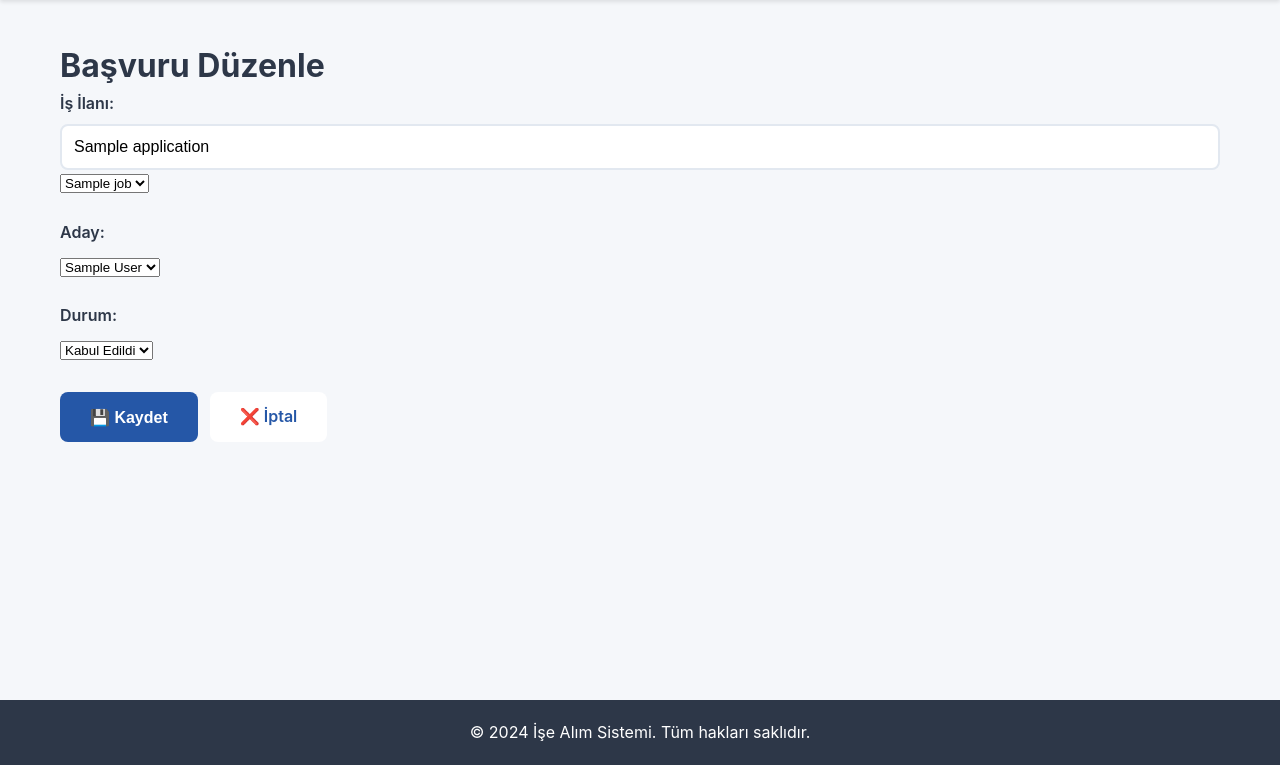
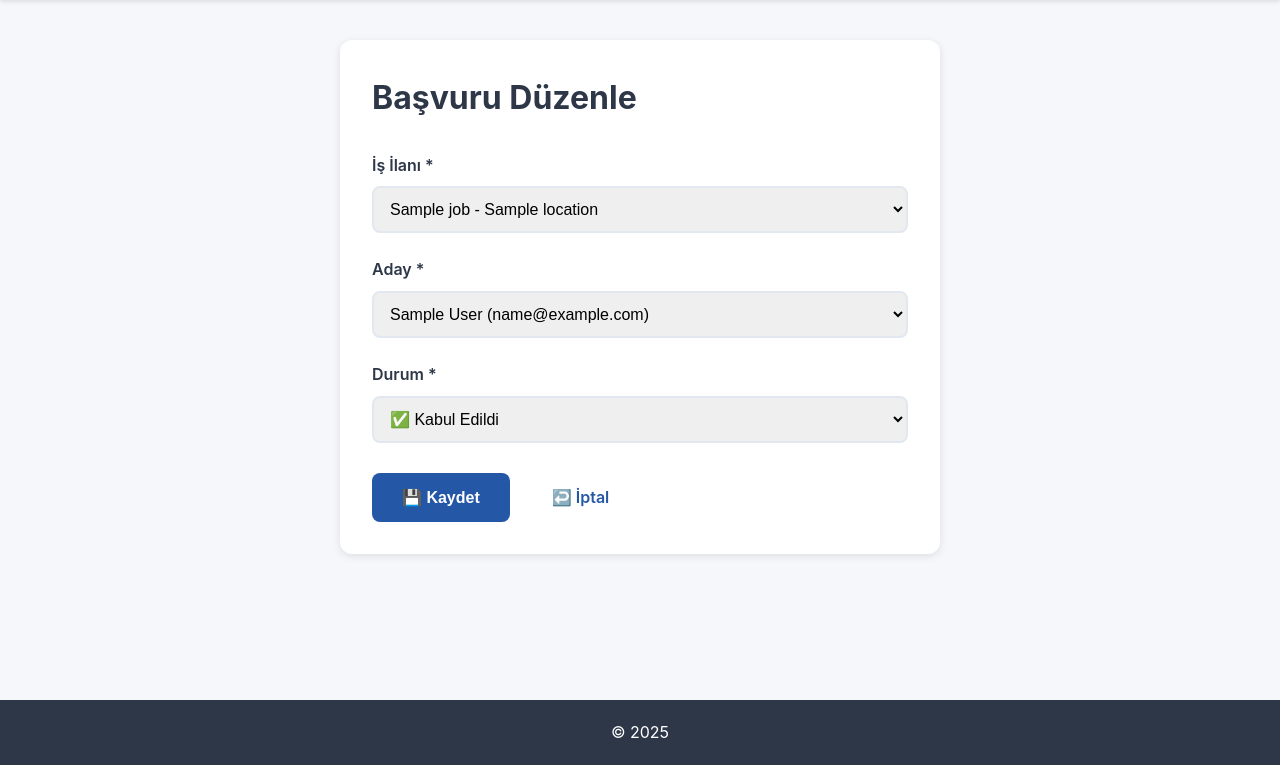
Before and after one commit to bebeyza/recruitment_system, a Django app: template recruitment_system/templates/application_form.html in a window 1280 px wide. Shown: the part 72-837 px from the top of the page. Run offline with Django 3.2, Linux system fonts and the light colour scheme; the template is opened without the code that fills it: most values are stand-ins (such as "Sample title", 1, 10 or a date in 2020).

Commit message:
changed applicant page

```diff
--- a/recruitment_system/templates/application_form.html
+++ b/recruitment_system/templates/application_form.html
@@ -4,51 +4,50 @@
 
 {% block content %}
 <div class="container">
-    <div class="form-contaier">
+    <div class="form-container">
         <h1>{% if application %}Başvuru Düzenle{% else %}Yeni Başvuru Ekle{% endif %}</h1>
 
         <form method="POST">
             {% csrf_token %}
 
             <div class="form-group">
-            <label for="job_posting">İş İlanı:</label>
-            <input type="select" id="title" name="title" class="form-control" value="{{ application }}" required>
-            <select id="job_posting" name="job_posting" required>
+                <label for="job_posting">İş İlanı *</label>
+                <select id="job_posting" name="job_posting" class="form-control" required>
                     <option value="">Seçiniz...</option>
                     {% for job in jobs %}
                     <option value="{{ job.pk }}" {% if application.job_posting.pk == job.pk %}selected{% endif %}>
-                    {{ job.title }}
+                        {{ job.title }} - {{ job.location }}
                     </option>
                     {% endfor %}
                 </select>
             </div>
 
             <div class="form-group">
-            <label for="candidate">Aday:</label>
-            <select id="candidate" name="candidate" required>
+                <label for="candidate">Aday *</label>
+                <select id="candidate" name="candidate" class="form-control" required>
                     <option value="">Seçiniz...</option>
                     {% for candidate in candidates %}
                     <option value="{{ candidate.pk }}" {% if application.candidate.pk == candidate.pk %}selected{% endif %}>
-                    {{ candidate.first_name }} {{ candidate.last_name }}
+                        {{ candidate.first_name }} {{ candidate.last_name }} ({{ candidate.email }})
                     </option>
                     {% endfor %}
                 </select>
             </div>
 
             <div class="form-group">
-            <label for="status">Durum:</label>
-            <select id="status" name="status" required>
-                <option value="pending" {% if application.status == 'pending' %}selected{% endif %}>Beklemede</option>
-                <option value="reviewing" {% if application.status == 'reviewing' %}selected{% endif %}>İnceleniyor</option>
-                <option value="interview" {% if application.status == 'interview' %}selected{% endif %}>Mülakat</option>
-                <option value="accepted" {% if application.status == 'accepted' %}selected{% endif %}>Kabul Edildi</option>
-                <option value="rejected" {% if application.status == 'rejected' %}selected{% endif %}>Reddedildi</option>
+                <label for="status">Durum *</label>
+                <select id="status" name="status" class="form-control" required>
+                    <option value="pending" {% if application.status == 'pending' %}selected{% endif %}>⏳ Beklemede</option>
+                    <option value="reviewing" {% if application.status == 'reviewing' %}selected{% endif %}>📋 İnceleniyor</option>
+                    <option value="interview" {% if application.status == 'interview' %}selected{% endif %}>💼 Mülakat</option>
+                    <option value="accepted" {% if application.status == 'accepted' %}selected{% endif %}>✅ Kabul Edildi</option>
+                    <option value="rejected" {% if application.status == 'rejected' %}selected{% endif %}>❌ Reddedildi</option>
                 </select>
             </div>
 
             <div class="form-buttons">
                 <button type="submit" class="btn btn-primary">💾 Kaydet</button>
-                <a href="{% url 'application_list' %}" class="btn btn-secondary">❌ İptal</a>
+                <a href="{% url 'application_list' %}" class="btn btn-secondary">↩️ İptal</a>
             </div>
         </form>
     </div>
--- a/recruitment_system/templates/base.html
+++ b/recruitment_system/templates/base.html
@@ -31,7 +31,7 @@
 
     <footer class="footer">
         <div class="container">
-            <p>&copy; 2024 İşe Alım Sistemi. Tüm hakları saklıdır.</p>
+            <p>&copy; 2025</p>
         </div>
     </footer>
 
```
Lines whose indentation alone changed are shown as unchanged.
